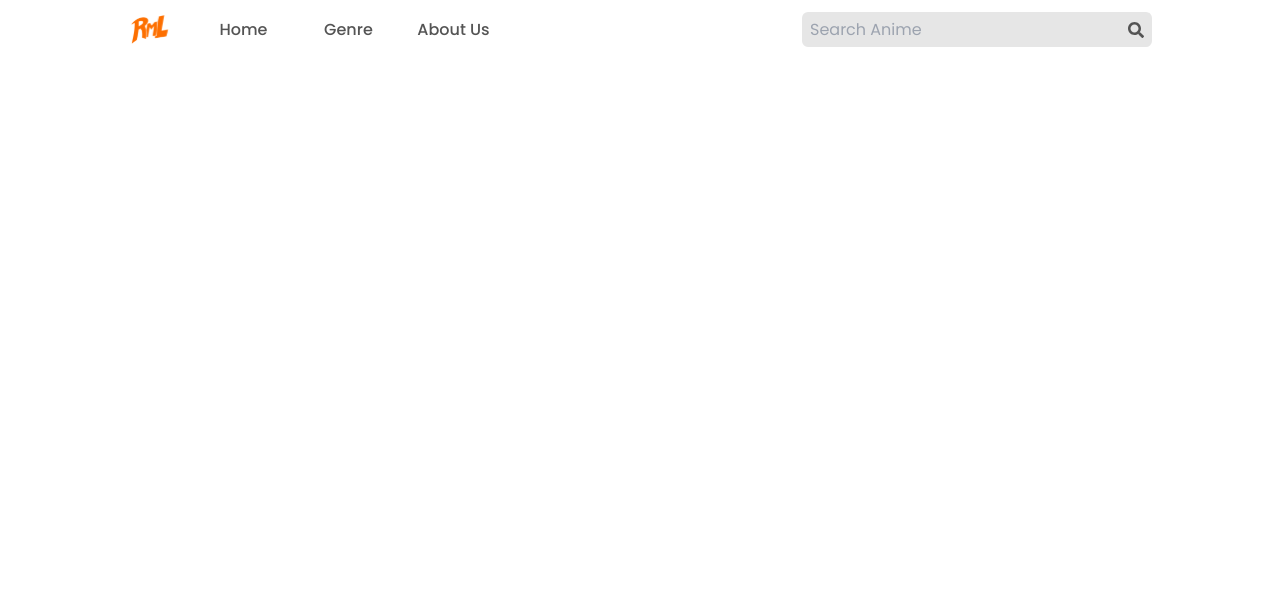
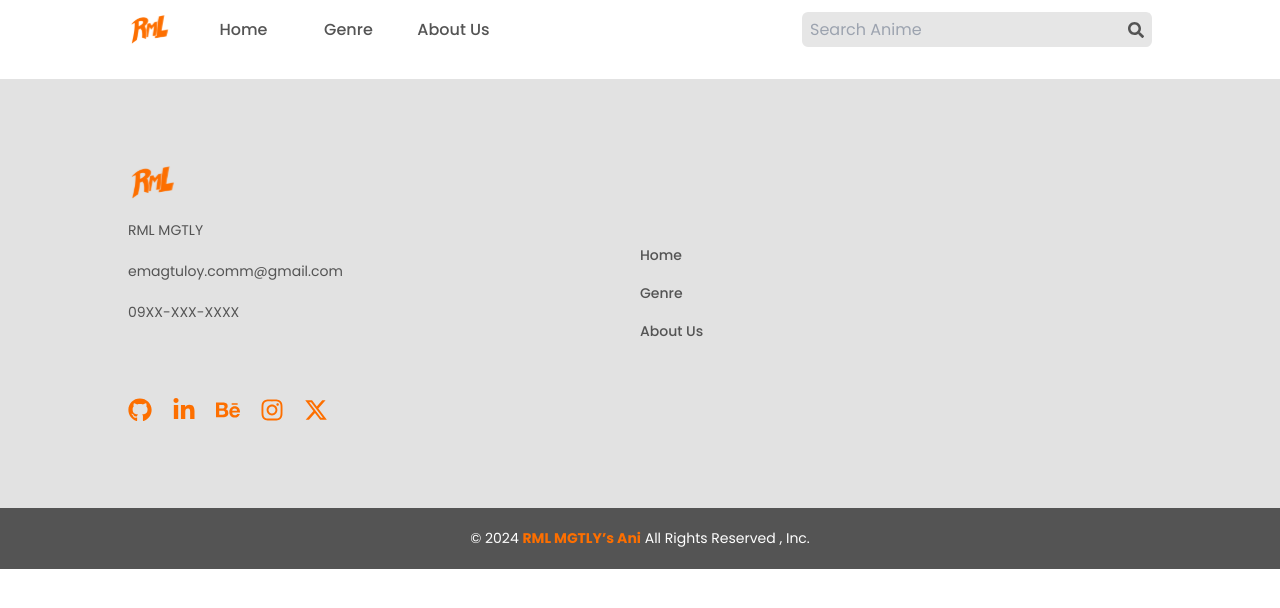
Before and after one commit to MagtuloyRML/RML-MGTLY-Ani, a React (Vite) app: page / in a window 1280 px wide. Shown: the top 608 px of the page. Built offline with nearby package versions, Linux system fonts and the light colour scheme; no server answers.

Commit message:
Adding Footer and Adding changing Resolution

```diff
--- a/src/App.jsx
+++ b/src/App.jsx
@@ -1,11 +1,13 @@
 import { Outlet } from "react-router-dom"
 import Navbar from "./components/Navbar/Navbar"
+import Footer from "./components/Footer/Footer"
 
 function App() {
   return (
     <>
       <Navbar />
       <Outlet />
+      <Footer />
     </>
   )
 }
--- /dev/null
+++ b/src/components/Footer/Footer.jsx
@@ -0,0 +1,43 @@
+import React from 'react'
+import { Link } from 'react-router-dom'
+import SocialLinks from '../SocialLinks/SocialLinks'
+import { LogoButton } from '../Navbar/NavigationButton'
+
+const Footer = () => {
+  return (
+    <>
+      <footer className='mt-[20px] font-regular text-[.875rem] max-[1024px]:text-[.675rem]'>
+        <section className='w-full h-full p-[20px] bg-white-50 text-black-300 px-[10%] max-[1024px]:px-[5%] max-[768px]:px-3'>
+          <ul className='flex w-full max-[600px]:flex-col max-[600px]:gap-[73px] py-[66px] max-[768px]:py-[36px]'>
+            <li className='w-full items-center justify-center'>
+              <ul className='flex flex-col gap-[20px] max-[600px]:gap-1'>
+                <li><LogoButton /></li>
+                <li>RML MGTLY</li>
+                <li>emagtuloy.comm@gmail.com</li>
+                <li>09XX-XXX-XXXX</li>
+                <li className='mt-[55px] max-[600px]:mt-[21px]'><SocialLinks /></li>
+              </ul>
+            </li>
+            <li className='flex flex-col gap-[17px] w-full items-center justify-center'>
+              <Link to='/' className='font-medium hover:text-orange w-full'>
+                Home
+              </Link>
+              <Link to='/' className='font-medium hover:text-orange w-full'>
+                Genre
+              </Link>
+              <Link to='/AboutUs' className='font-medium hover:text-orange w-full'>
+                About Us
+            </Link>
+            </li>
+          </ul>
+        </section>
+        <p className='w-full h-full p-[20px] px-[10%] max-[1024px]:px-[5%] max-[768px]:px-3 bg-black-300 text-white-100 text-center'>
+            © 2024 <b className='text-orange'>RML MGTLY’s Ani</b> All Rights Reserved , Inc.
+        </p>
+      </footer>
+
+    </>
+  )
+}
+
+export default Footer
--- a/src/components/Navbar/SideBar.jsx
+++ b/src/components/Navbar/SideBar.jsx
@@ -39,7 +39,7 @@ const SideBar = () => {
                         <li>
                             09XX-XXX-XXXX
                         </li>
-                        <li>
+                        <li className='mt-[55px]'>
                             <SocialLinks />
                         </li>
                     </ul>
--- a/src/components/SocialLinks/SocialLinks.jsx
+++ b/src/components/SocialLinks/SocialLinks.jsx
@@ -5,7 +5,7 @@ import { FaXTwitter } from "react-icons/fa6";
 const SocialLinks = () => {
   return (
     <>
-        <ul className='text-orange flex flex-row gap-[20px] text-[1.5rem] mt-[55px]'>
+        <ul className='text-orange flex flex-row gap-[20px] text-[1.5rem]'>
             <li>
                 <a href='https://github.com/MagtuloyRML' target='_blank' className='hover:text-orange-800' title='Github'>
                     <FaGithub />
--- a/src/components/Stream/Video.jsx
+++ b/src/components/Stream/Video.jsx
@@ -1,5 +1,6 @@
 import React, { useContext, useEffect, useRef, useState } from 'react'
 import { WatchEpisodeContext } from '../../context/Episode/WatchEpisodeContext'
+import { FaSpinner } from "react-icons/fa";
 import useFetch from '../Function/useFetch';
 import VideoJS from './VideoJS';
 
@@ -8,10 +9,10 @@ const Video = () => {
     const {data, error, loading} = useFetch(`/watch/${episode}`);
     const [source, setSource] = useState([]);
     const [toPlay, setToPlay] = useState({});
-    /* console.log(data);  */
+
     useEffect(() => {
         setSource(
-            data && !loading  ?
+            data?
             data.sources.map((video) => ({
                 src: video.url,
                 type: 'application/x-mpegURL',
@@ -20,7 +21,7 @@ const Video = () => {
             : null
         );
         source ?
-            useSource('default')
+            useSource('360p')
         : null
     }, [data]);
 
@@ -29,8 +30,13 @@ const Video = () => {
             source.filter((url) => {
                 return url.label === resolution;
             }
-        ))
+        ));
     };
+
+    const changeSource = (event) => {
+        const value = event.target.value;
+        useSource(value);
+    }
 
     const playerRef = useRef(null);
 
@@ -56,29 +62,35 @@ const Video = () => {
 
     return (
         <>
-            {data && !loading  ?
+            {data ?
                 <>
                     <VideoJS options={videoJsOptions} onReady={handlePlayerReady} />
                 </>
             :
             <>
-                <div className='w-full h-full aspect-video bg-black-300 rounded-lg'>
-
+                <div className='w-full h-full aspect-video bg-black-100 rounded-lg flex items-center justify-center'>
+                    <FaSpinner className='animate-spin text-[2rem]'/>
                 </div>
             </>
             }
+            <div>
                 <label htmlFor="resolution">Resolution: </label>
-            <select name="resolution" id="resolution">
+                <select name="resolution" id="resolution" onChange={changeSource}>
                     {
-                    data && !loading  ?
-                    data.sources.map((video) => (
-                        <option onSelect={() => useSource(video.quality)}>
+                        data ?
+                        data.sources.map((video, index) => (
+                            <option value={video.quality} key={index}>
                                 {video.quality}
                             </option>
                         ))
-                    : null
+                        :
+                        <option selected value=''>
+                            <FaSpinner className='animate-spin text-[2rem]'/>
+                        </option>
                     }
                 </select>
+            </div>
+
         </>
     )
 }
--- a/src/components/Stream/VideoJS.jsx
+++ b/src/components/Stream/VideoJS.jsx
@@ -15,6 +15,7 @@ const VideoJS = (props) => {
           videoRef.current.appendChild(videoElement);
 
           const player = playerRef.current = videojs(videoElement, options, () => {
+            videojs.log('player is ready');
             onReady && onReady(player);
           });
         } else {
@@ -35,6 +36,7 @@ const VideoJS = (props) => {
           }
         };
     }, [playerRef]);
+
     return (
         <div data-vjs-player>
             <div ref={videoRef} />
--- a/src/components/Stream/Watch.jsx
+++ b/src/components/Stream/Watch.jsx
@@ -17,18 +17,22 @@ const Watch = () => {
             <section className='w-full h-full mt-[59px] px-[10%] max-[1024px]:px-[5%] max-[768px]:px-3 flex flex-col text-black-300 gap-2'>
                 <p className=''>{`Watch - ${params.id} - ${params.episodeId}`}</p>
                 <section className='w-full h-full flex gap-3 max-[1024px]:flex-col'>
-                    <section className='aspect-video w-full h-full'>
+                    <section className='aspect-video w-full h-full gap-2 flex flex-col'>
                         <WatchEpisodeContext.Provider value={episode}>
                             <Video episode={episode} />
                         </WatchEpisodeContext.Provider>
                     </section>
-                    <section className='w-full max-w-[420px] max-[1024px]:max-w-full h-full overflow-y-auto grid gap-2 grid-cols-8 grid-rows-[50px] grid-flow-dense'>
+                    <div className='w-full max-w-[420px] max-[1024px]:max-w-full h-full flex flex-col gap-2'>
+                        <h3 className='font-medium text-[1.25rem]'>Episodes:</h3>
+                        <section className='w-full max-w-[420px] max-[1024px]:max-w-full h-full overflow-y-auto grid gap-2 grid-cols-8 max-[480px]:grid-cols-6 grid-rows-[50px] grid-flow-dense'>
                         {data.episodes.map((episode, index) => (
                             <Link to={`/Watch/${params.id}/${episode.id}`} key={index} className={`${params.episodeId === episode.id ? 'bg-orange' : 'bg-black-300'} h-[50px] flex justify-center items-center font-semibold text-white-100 rounded-md hover:bg-orange ease-in-out duration-300`}>
                                 {episode.number}
                             </Link>
                         ))}
-                    </section>
+                        </section>
+                    </div>
+
                 </section>
 
                 <article className='w-full h-full flex gap-6'>
@@ -58,11 +62,11 @@ const Watch = () => {
                             : data.description}
                             {
                             data.description.length >= 275 ?
-                            <a className='text-orange font-medium px-2 cursor-pointer' onClick={() => setShowAllDescription(!showAllDescription)}>
+                            <span className='text-orange font-medium px-2 cursor-pointer' onClick={() => setShowAllDescription(!showAllDescription)}>
                                 {!showAllDescription ?
                                     'See More...'
                                 : 'See Less'}
-                            </a>
+                            </span>
                             :
                             <>
                             </>
--- a/tailwind.config.js
+++ b/tailwind.config.js
@@ -18,6 +18,7 @@ export default {
       'orange-900': '#6B2A00',
       'orange': '#FD6F00',
       'white-100': '#FFFFFF',
+      'white-50': '#E2E2E2',
       'black-50': '#E6E6E6',
       'black-100': '#B0B0B0',
       'black-200': '#8A8A8A',
```
Lines whose indentation alone changed are shown as unchanged.
